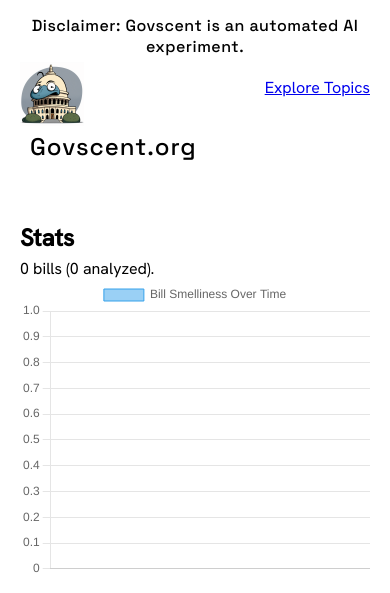
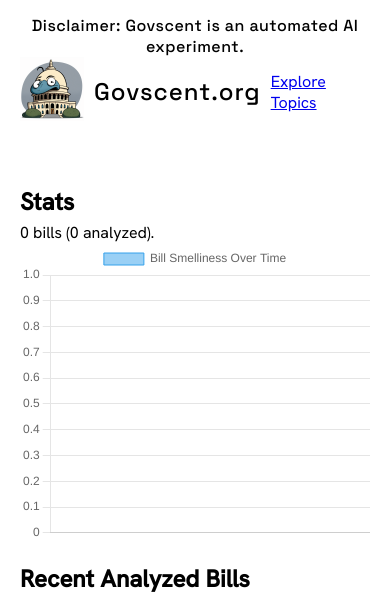
Before and after one commit to winrid/govscent, a Django app: page / in a window 390 px wide. Shown: the top 593 px of the page. Run offline with Django 4.2, Linux system fonts and the light colour scheme; data that the repository does not hold is empty; parts of the project's set-up code (start-up, migrations or seed data) failed here and were passed over.

Commit message:
Nav rework for mobile

```diff
--- a/govscentdotorg/static/style.css
+++ b/govscentdotorg/static/style.css
@@ -12,16 +12,18 @@ body {
 .font-space {
   font-family: 'Space Grotesk', sans-serif;
 }
-.nav .nav-content {
-  max-width: 1500px;
-  margin: 0 auto;
-  padding: 10px 20px 20px 20px;
-}
-.nav .nav-content .ai-warning {
-  padding: 5px 0;
+.nav .ai-warning {
+  padding: 15px 0 0 0;
   letter-spacing: 0.5px;
   text-align: center;
   font-family: 'Space Grotesk', sans-serif;
+}
+.nav .nav-content {
+  display: flex;
+  align-items: center;
+  max-width: 1500px;
+  margin: 0 auto;
+  padding: 0 20px 20px 20px;
 }
 .nav .nav-content .logo,
 .nav .nav-content .title {
@@ -39,15 +41,10 @@ body {
   color: #000;
   font-family: 'Space Grotesk', sans-serif;
 }
-
 .nav .nav-content .topic-search {
-  float: right;
-  margin-top: 15px;
-  display: flex;
-  align-items: center;
-  justify-content: space-between;
+  margin-left: auto;
+  padding-left: 10px;
 }
-
 .content {
   flex: 1 0 auto;
   margin: 0 auto;
--- a/govscentdotorg/static/style.less
+++ b/govscentdotorg/static/style.less
@@ -19,17 +19,20 @@ body {
 }
 
 .nav {
+
+  .ai-warning {
+    padding: 15px 0 0 0;
+    letter-spacing: 0.5px;
+    text-align: center;
+    .font-space();
+  }
+
   .nav-content {
+    display: flex;
+    align-items: center;
     max-width: @width;
     margin: 0 auto;
-    padding: 10px 20px 20px 20px;
-
-    .ai-warning {
-      padding: 5px 0;
-      letter-spacing: 0.5px;
-      text-align: center;
-      .font-space();
-    }
+    padding: 0 20px 20px 20px;
 
     .logo, .title {
       display: inline-block;
@@ -49,6 +52,11 @@ body {
       text-decoration: none;
       color: #000;
       .font-space();
+    }
+
+    .topic-search {
+      margin-left: auto; // will move to right w/ flex on parent container
+      padding-left: 10px; // for mobile
     }
   }
 }
--- a/templates/base.html
+++ b/templates/base.html
@@ -14,14 +14,14 @@
 
 <body>
 <div class="nav">
+    <div class="ai-warning">Disclaimer: Govscent is an automated AI experiment.</div>
     <div class="nav-content">
         {% block nav %}
-            <div class="ai-warning">Disclaimer: Govscent is an automated AI experiment.</div>
             <div class="logo"><img src="{% static 'logo_0.png' %}" alt="Govscent.org Logo"/></div>
+            <a class="title" href="/">Govscent.org</a>
             <div class="topic-search">
                 <a href="/search/topic">Explore Topics</a>
             </div>
-            <a class="title" href="/">Govscent.org</a>
         {% endblock %}
     </div>
 </div>
```
Also changed, not shown: 1 other file.
